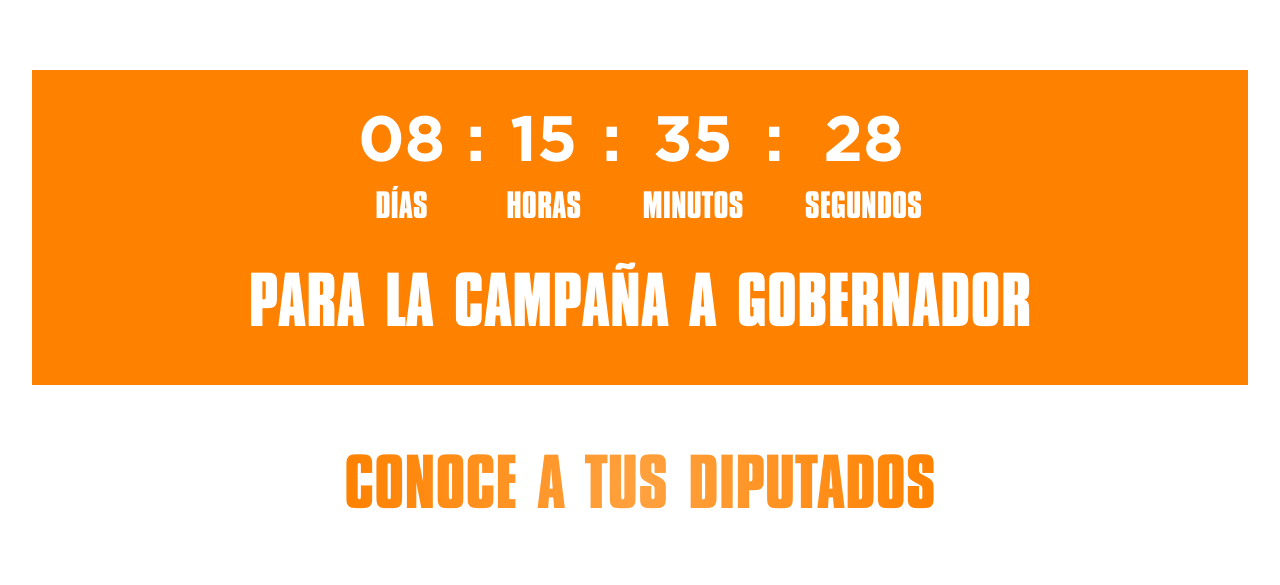
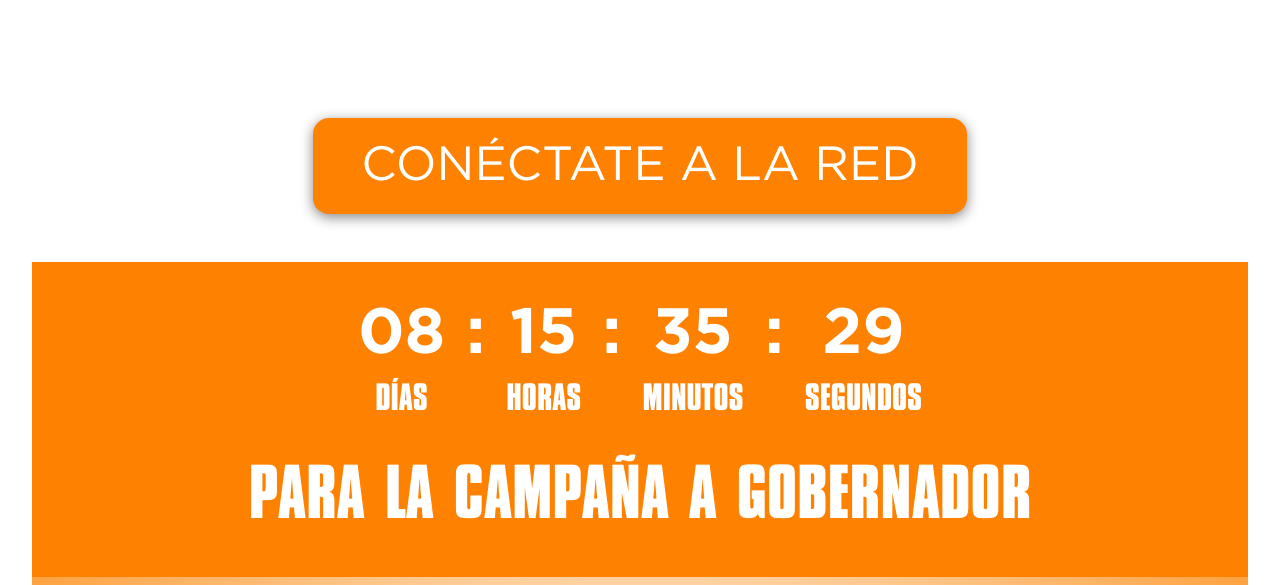
Before and after one commit to iKNZR/redv, a React (Vite) app: page / in a window 1280 px wide. Shown: the part 786-1371 px from the top of the page. Built offline with nearby package versions, Linux system fonts and the light colour scheme; grey boxes are pictures that could not be loaded; a web font is replaced by a local one.

Commit message:
Button added

```diff
--- /dev/null
+++ b/src/components/Button/Button.css
@@ -0,0 +1,38 @@
+.buttn{
+    display: flex;
+    justify-content: center;
+    align-items: center;
+    width: 100%;
+}
+
+.buttn button{
+    padding: 1.2rem 3rem;
+    margin: 3rem 0;
+    border: none;
+    background-color: var(--orange);
+    color: var(--white);
+    font-family: 'Gotham-Book-2';
+    font-size: clamp(1.5rem, 5vw, 3rem);
+    cursor: pointer;
+    border-radius: 1rem;
+    box-shadow: 0 0.2rem 0.8rem var(--light-grey);
+}
+
+.buttn button:hover{
+    background-color: var(--light-orange);
+}
+
+
+@media (max-width: 400px){
+    .buttn button{
+        padding: 1rem 2rem;
+        font-size: 1.2rem;
+    }
+}
+
+@media (max-width: 300px){
+    .buttn button{
+        padding: 0.8rem 1.5rem;
+        font-size: 1rem;
+    }
+}
--- /dev/null
+++ b/src/components/Button/Button.jsx
@@ -0,0 +1,12 @@
+import React from 'react'
+import './Button.css'
+
+const Button = ({text}) => {
+  return (
+    <div className='buttn'>
+      <button>{text}</button>
+    </div>
+  )
+}
+
+export default Button
--- a/src/components/Hero/Hero.css
+++ b/src/components/Hero/Hero.css
@@ -22,6 +22,13 @@
 .name {
     width: 36%;
     max-width: 20rem;
+}
+
+.character:nth-child(1){
+    scale: 0.95;
+}
+.character:nth-child(2){
+    scale: 1.1;
 }
 
 @media (max-width: 2560px) {
--- a/src/pages/Home/HomePage.jsx
+++ b/src/pages/Home/HomePage.jsx
@@ -5,15 +5,16 @@ import Banner from '../../components/Banner/Banner'
 import Diputados from '../../components/Diputados/Diputados'
 import Qr from '../../components/QR/Qr'
 import Footer from '../../components/Footer/Footer'
+import Button from '../../components/Button/Button'
 
 const HomePage = () => {
   return (
     <div>
         <Hero />
+        <Button text="CONÉCTATE A LA RED"/>
         <Banner endDate="2024-03-31" displayText="PARA LA CAMPAÑA A GOBERNADOR"/>
-        <Diputados />
+        <Qr />
         <Banner endDate="2024-04-31" displayText="PROXIMAMENTE"/>
-        <Qr />
         <Footer />
     </div>
   )
```
